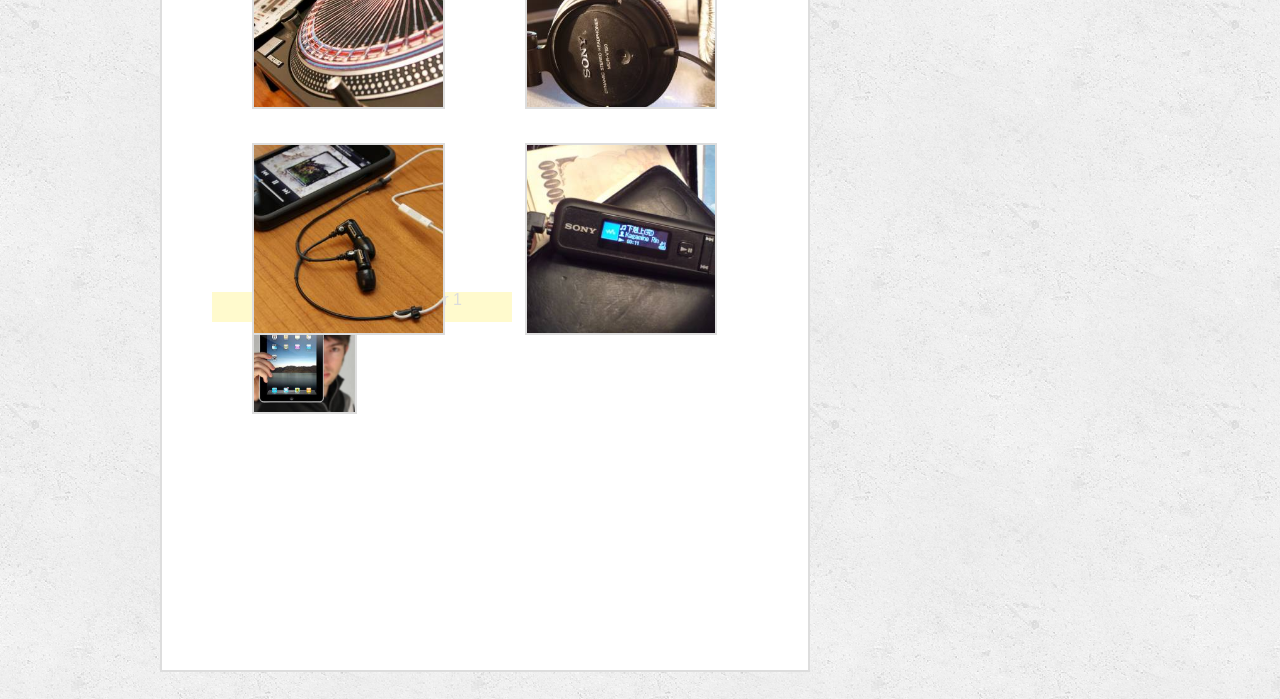
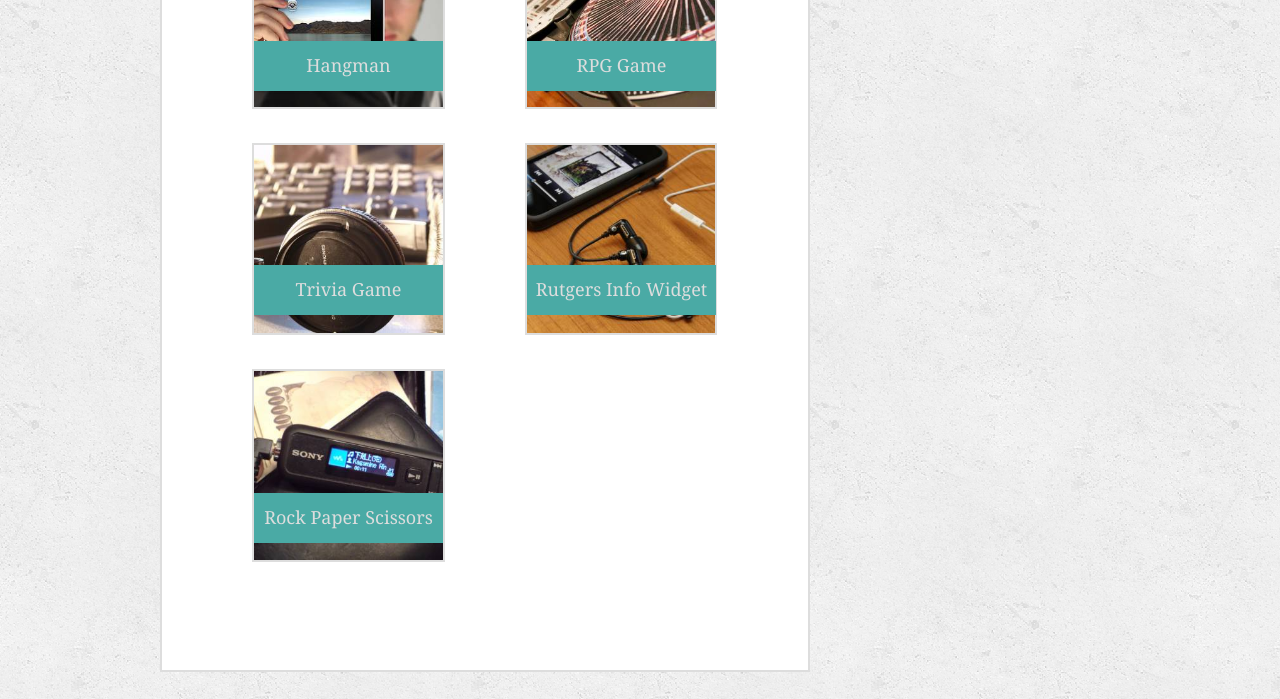
Before and after one commit to elthsu/Basic-Portfolio, a plain HTML site: page portfolio.html in a window 1280 px wide. Shown: the part 333-1032 px from the top of the page. Drawn offline with Linux system fonts and the light colour scheme.

Commit message:
finished

```diff
--- a/assets/css/style.css
+++ b/assets/css/style.css
@@ -212,6 +212,51 @@ header {
 
 }
 
+.portbanner {
+
+	font-family: 'Georgia', Times, 'Times New Roman', serif;
+	display: inline;
+    text-align: center;
+    font-size: 18px;
+    padding-top: 15px;
+    height: 50px;
+    width: 189px;
+    background-color: #4aaaa5;
+    position: absolute;
+    color: #dddddd;
+    z-index: 2;
+}
+
+.banner1 {
+
+	top: 142px;
+    left: 42px;
+}
+
+.banner2 {
+
+	top: 142px;
+    right: 46px;
+}
+
+.banner3 {
+
+	top: 366px;
+    left: 42px;
+}
+
+.banner4 {
+
+	top: 366px;
+    right: 46px;
+}
+
+.banner5 {
+
+	top: 594px;
+    left: 42px;
+}
+
 #right {
 
 	position: absolute;
--- a/portfolio.html
+++ b/portfolio.html
@@ -39,14 +39,19 @@
 
 				<div class="portcontent">
 
-					<div class="portbanner"><img src="assets/images/awesome1.jpg" alt="picture" class="portimg" />Banner 1</div>
+					<div class="portbanner banner1">Hangman</div>
+					<img src="assets/images/awesome1.jpg" alt="picture" class="portimg" />
 
+					<div class="portbanner banner2">RPG Game</div>
 					<img src="assets/images/awesome2.jpg" alt="picture" class="portimg" />
 
+					<div class="portbanner banner3">Trivia Game</div>
 					<img src="assets/images/awesome3.jpg" alt="picture" class="portimg"/>
 
+					<div class="portbanner banner4">Rutgers Info Widget</div>
 					<img src="assets/images/awesome4.jpg" alt="picture" class="portimg" />
 
+					<div class="portbanner banner5">Rock Paper Scissors</div>
 					<img src="assets/images/awesome5.jpg" alt="picture" class="portimg" />
 
 
```
